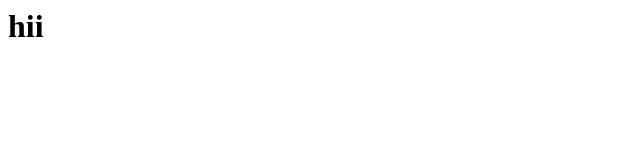
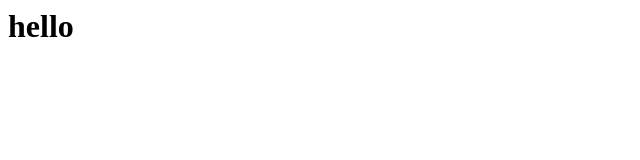
Before and after one commit to sanjaiL13/demo, a plain HTML site: page index.html in a window 1280 px wide. Shown: the full height of the page, 0-640 px from the left. Drawn offline with Linux system fonts and the light colour scheme.

Commit message:
Update index.html

```diff
--- a/index.html
+++ b/index.html
@@ -1,6 +1,6 @@
 <html>
 <body>
 <h1>
-hii</h1>
+hello</h1>
 </body>
 </html>
```
